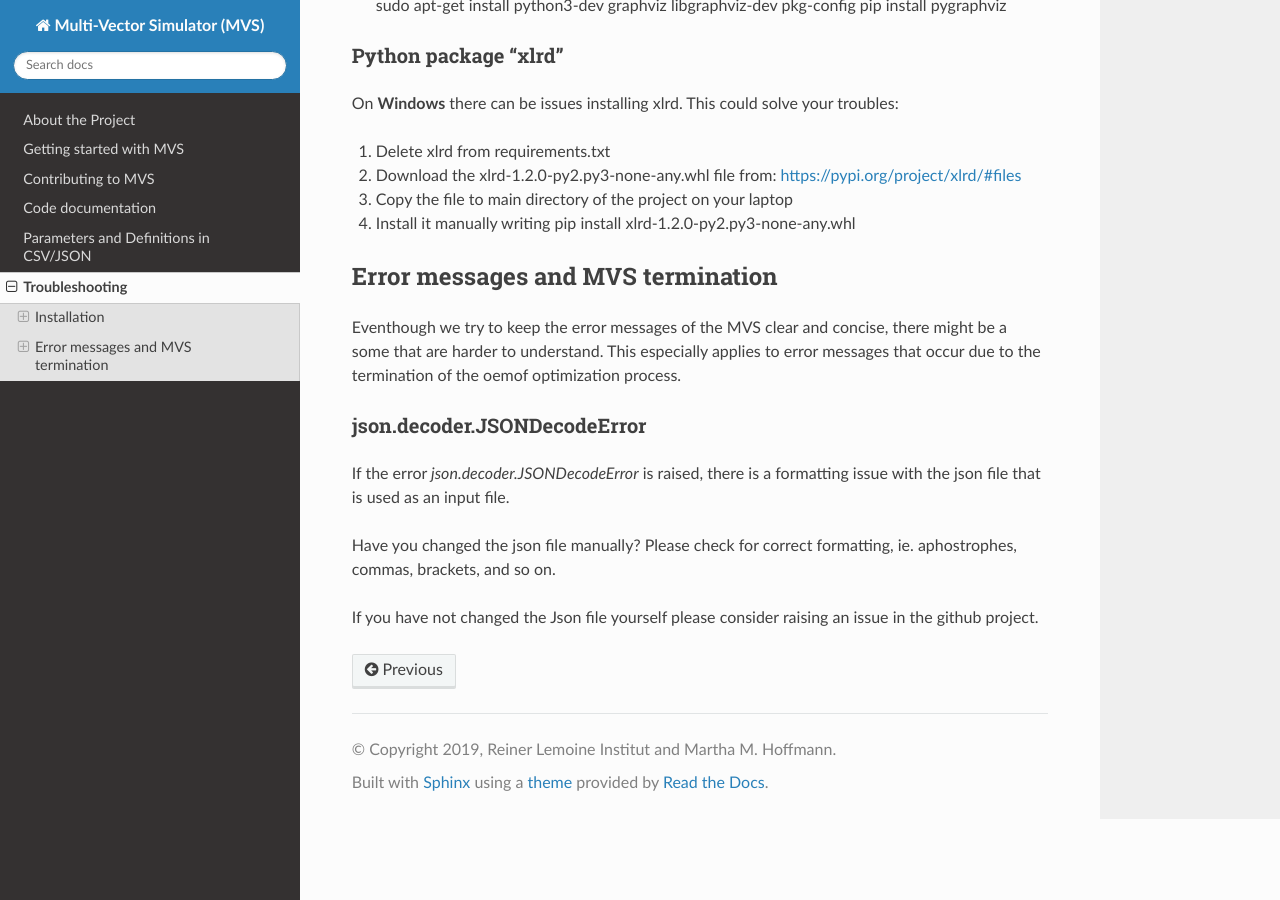
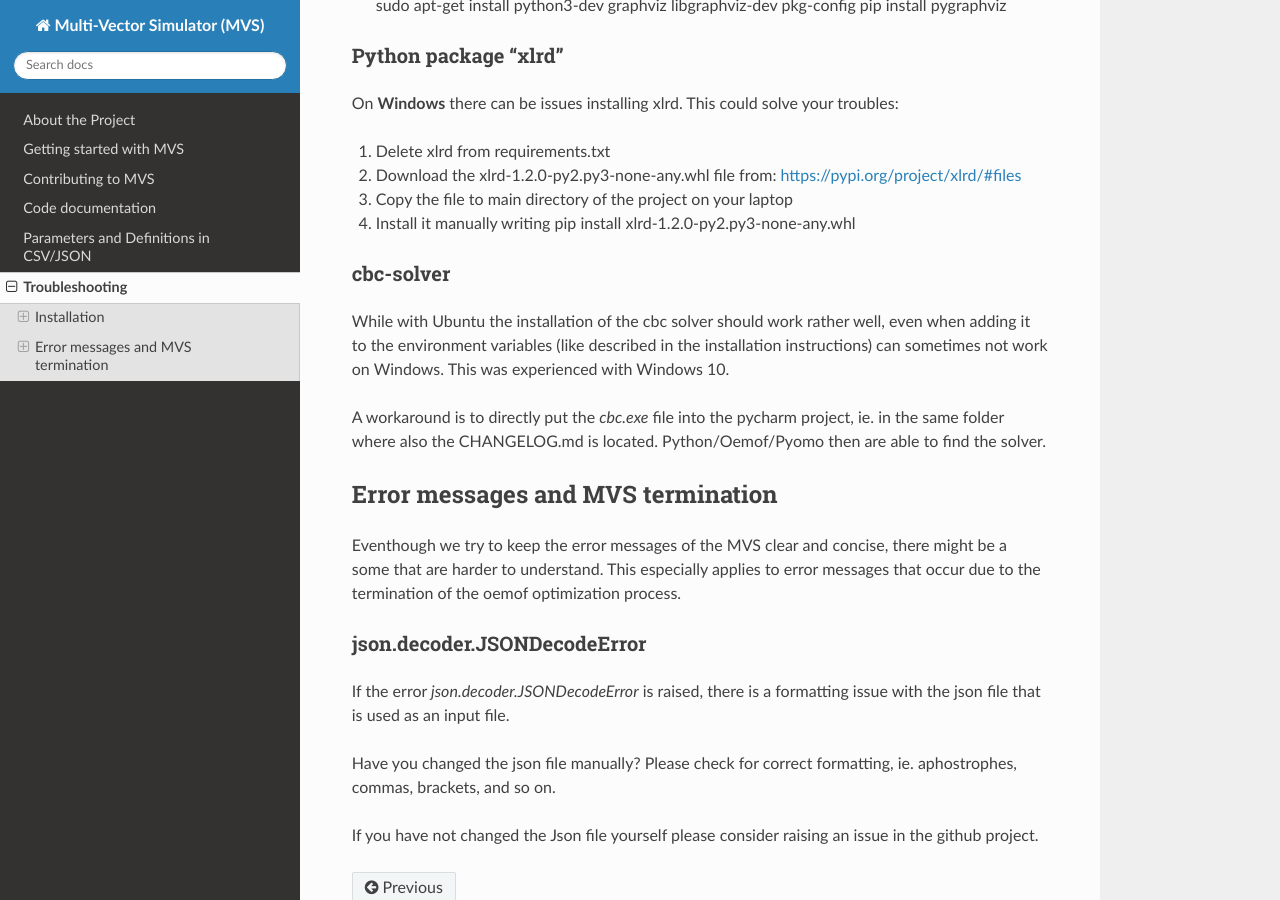
Before and after one commit to rl-institut/multi-vector-simulator, a Sphinx documentation site: the page built from docs/troubleshooting.rst, in a window 1280 px wide and 900 px high, scrolled down 416 px. Built offline with Sphinx 7.4.7 and the Read the Docs theme 2.0.0, drawn with Linux system fonts in a browser that asks for light colours.

Commit message:
Troubleshooting - cbc solver

```diff
--- a/docs/troubleshooting.rst
+++ b/docs/troubleshooting.rst
@@ -29,6 +29,13 @@ On **Windows** there can be issues installing xlrd. This could solve your troubl
 4. Install it manually writing pip install xlrd-1.2.0-py2.py3-none-any.whl
 
 
+cbc-solver
+##########
+
+While with Ubuntu the installation of the cbc solver should work rather well, even when adding it to the environment variables (like described in the installation instructions) can sometimes not work on Windows. This was experienced with Windows 10.
+
+A workaround is to directly put the `cbc.exe` file into the pycharm project, ie. in the same folder where also the CHANGELOG.md is located. Python/Oemof/Pyomo then are able to find the solver.
+
 Error messages and MVS termination
 ----------------------------------
 
```
